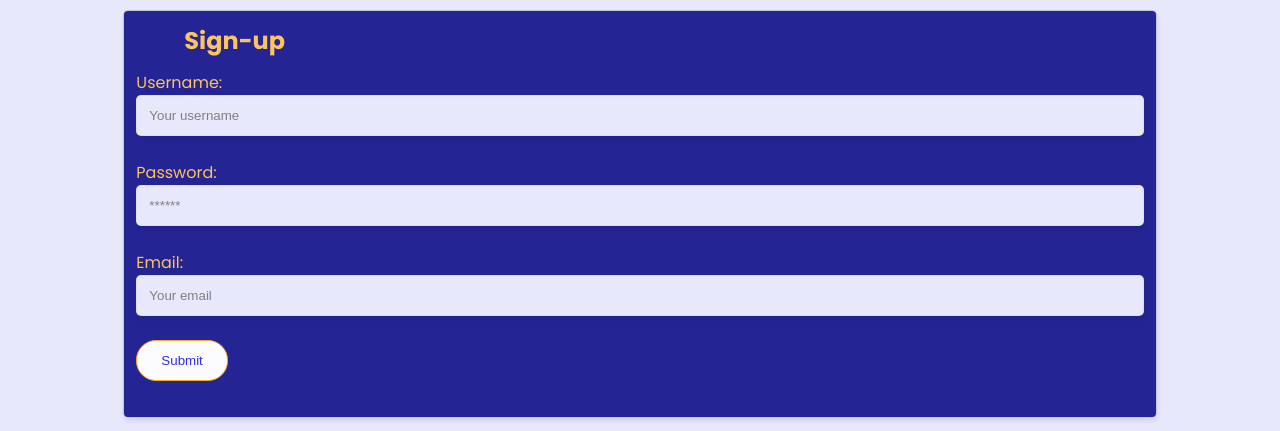
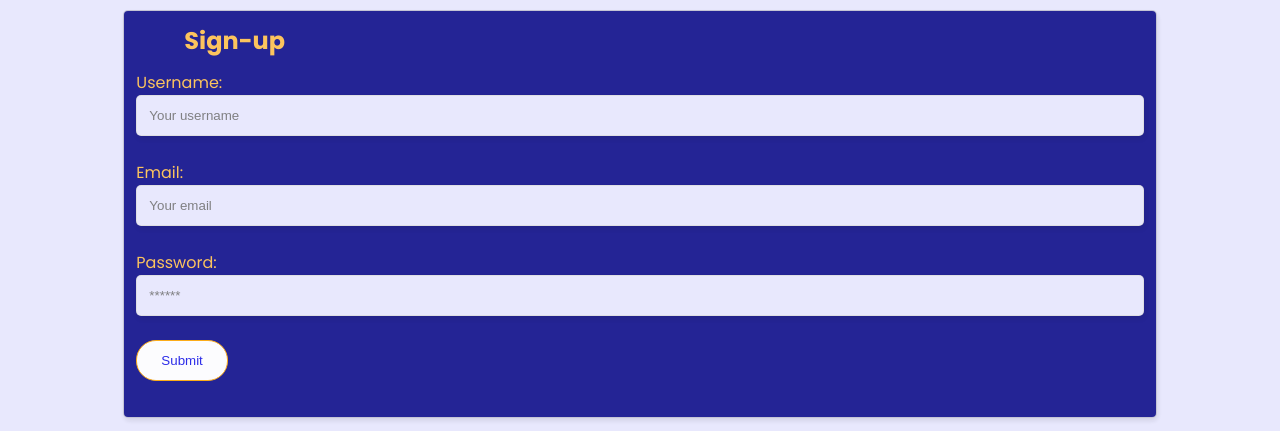
Before and after one commit to BanditHeelerPDX/hey-remember-bbs, a React (Create React App) app in the folder client/: page /signup in a window 1280 px wide. Shown: the part 178-609 px from the top of the page. Built offline with nearby package versions, Linux system fonts and the light colour scheme.

Commit message:
fix it up

```diff
--- a/client/src/pages/Logon.js
+++ b/client/src/pages/Logon.js
@@ -46,24 +46,30 @@ const Logon = () => {
         <div className="mt-4 card bg-blue-dark-4 o-90">
           <h2 className='card-title text-orange-light-3 ml-3'>Log-in</h2>
           <div className="card-body flex-row justify-center mb-2">
-            <form method="get" onSubmit={handleSubmit}>
-              <label className="text-orange-light-3"  htmlFor="login-username">Username: </label>
+          {data ? (
+              <p>
+
+                <Link to="/Posts">come on in!.</Link>
+              </p>
+            ) : (
+            <form onSubmit={handleSubmit}>
+              <label className="text-orange-light-3">Username: </label>
               <input
                 className="card col-12-xs mb-2 bg-blue-light-9"
                 placeholder="Your username"
+                name="username"
                 type="text"
                 value={formState.name}
-                id="login-username"
                 onChange={handleChange}
               ></input>
 
-              <label className="text-orange-light-3"  htmlFor="login-password">Password: </label>
+              <label className="text-orange-light-3">Password: </label>
               <input
                 className="card col-12-xs mb-2 bg-blue-light-9"
                 placeholder="******"
-                type="text"
+                name="password"
+                type="password"
                 value={formState.password}
-                id="login-password"
                 onChange={handleChange}
               ></input>
               <button
@@ -73,6 +79,7 @@ const Logon = () => {
                 Submit
               </button>
             </form>
+            )}
           </div>
         </div>
       </div>
--- a/client/src/pages/Signup.js
+++ b/client/src/pages/Signup.js
@@ -44,36 +44,40 @@ const Signup = () => {
         <div className="mt-4 card bg-blue-dark-4 o-90">
           <h2 className="card-title text-orange-light-3 ml-3">Sign-up</h2>
           <div className="card-body flex-row justify-center mb-2">
-            <form method="post" onSubmit={handleSubmit}>
-              <label className="text-orange-light-3"  htmlFor="signup-username">Username: </label>
+          {data ? (
+              <p>
+
+                <Link to="/Posts">come on in!.</Link>
+              </p>
+            ) : (
+            <form onSubmit={handleSubmit}>
+    <label className="text-orange-light-3">Username: </label>
     <input
       className="card col-12-xs mb-2 bg-blue-light-9"
       placeholder="Your username"
+      name="username"
       type="text"
       value={formState.name}
-                id="signup-username"
       onChange={handleChange}
-              ></input>
-
-              <label className="text-orange-light-3"  htmlFor="signup-password">Password: </label>
+    />
+    <label className="text-orange-light-3">Email: </label>
+    <input
+      className="card col-12-xs mb-2 bg-blue-light-9"
+      placeholder="Your email"
+      name="email"
+      type="email"
+      value={formState.email}
+      onChange={handleChange}
+    />
+    <label className="text-orange-light-3">Password: </label>
     <input
       className="card col-12-xs mb-2 bg-blue-light-9"
       placeholder="******"
-                type="text"
+      name="password"
+      type="password"
       value={formState.password}
-                id="signup-password"
       onChange={handleChange}
-              ></input>
-
-              <label className="text-orange-light-3"  htmlFor="signup-email">Email: </label>
-              <input
-                className="card col-12-xs mb-2 bg-blue-light-9"
-                placeholder="Your email"
-                type="text"
-                value={formState.email}
-                id="signup-email"
-                onChange={handleChange}
-              ></input>
+    />
     <button
       className="btn-outlined-orange text-blue text-hover-white"
       type="submit"
@@ -81,6 +85,7 @@ const Signup = () => {
       Submit
     </button>
   </form>
+  )}
           </div>
         </div>
       </div>
```
Also changed, not shown: client/src/pages/Homepage.js (+26 -17 lines). Lines whose indentation alone changed are shown as unchanged.
